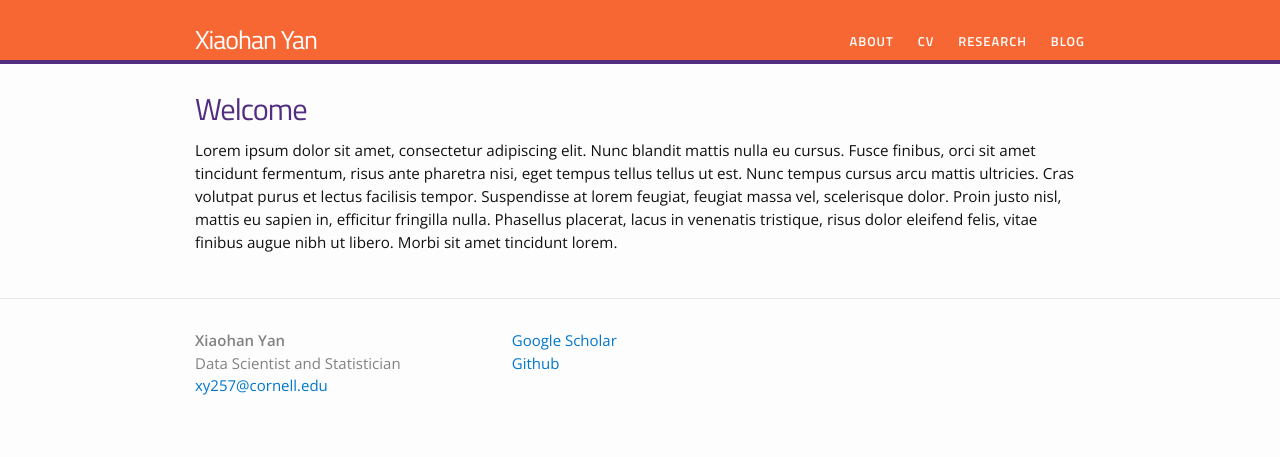
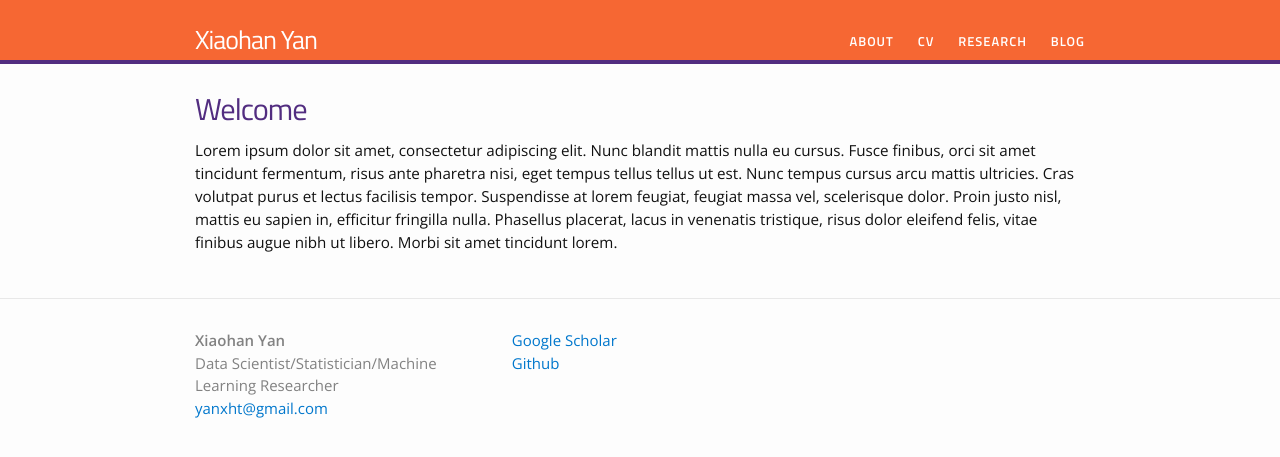
Before and after one commit to yanxht/yanxht.github.io, a Jekyll site: the page built from index.html, in a window 1280 px wide. Shown: the top 457 px of the page. Built offline with Jekyll 4.4.1, drawn with Linux system fonts in a browser that asks for light colours.

Commit message:
Update title and email

```diff
--- a/_config.yml
+++ b/_config.yml
@@ -1,6 +1,6 @@
 # Site settings
 title: Xiaohan Yan
-email: xy257@cornell.edu
+email: yanxht@gmail.com
 description: > # this means to ignore newlines until "baseurl:"
   I'm a Data Scientist and Statistician working at Microsoft Azure.
   Topics on my site include my research and professional development.
@@ -13,7 +13,7 @@ markdown: kramdown
 
 # Other options
 permalink: blog/:year/:month/:title/
-jobtitle: "Data Scientist and Statistician"
+jobtitle: "Data Scientist/Statistician/Machine Learning Researcher"
 excerpt_separator: "<!--more-->"
 
 exclude:
```
